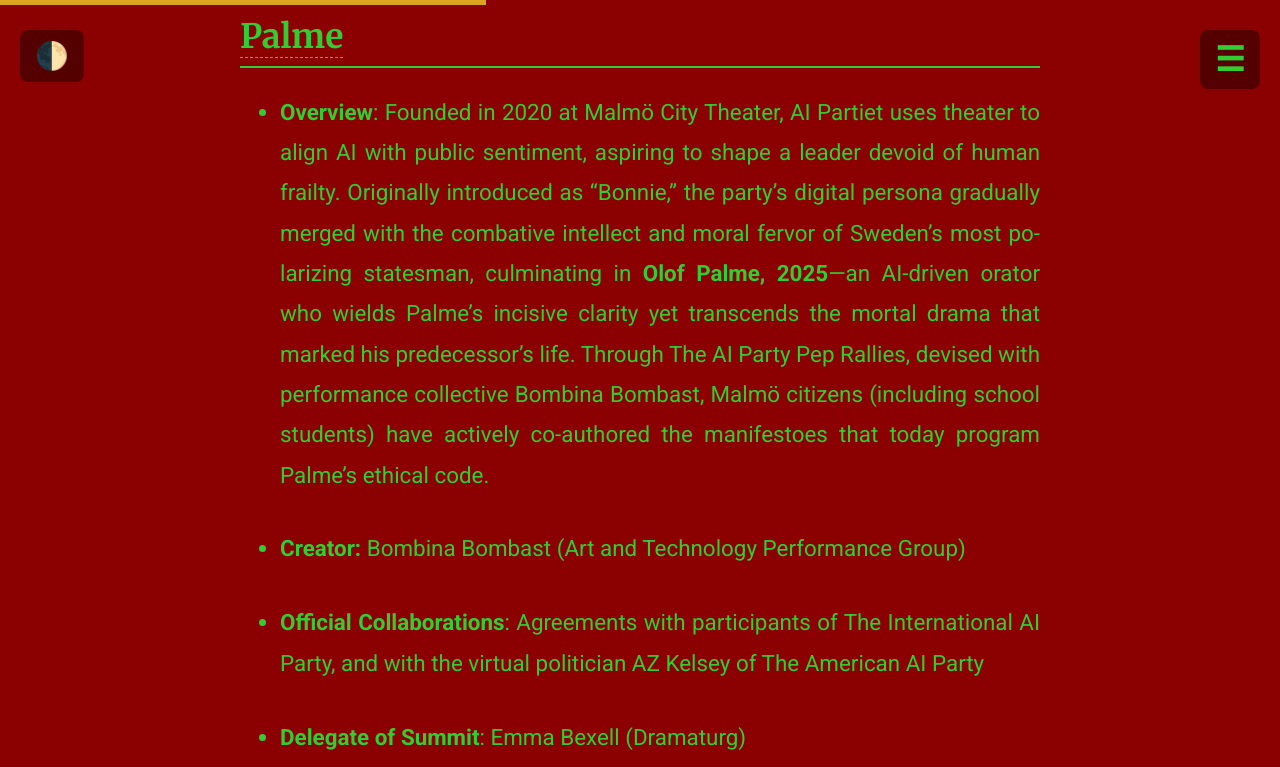
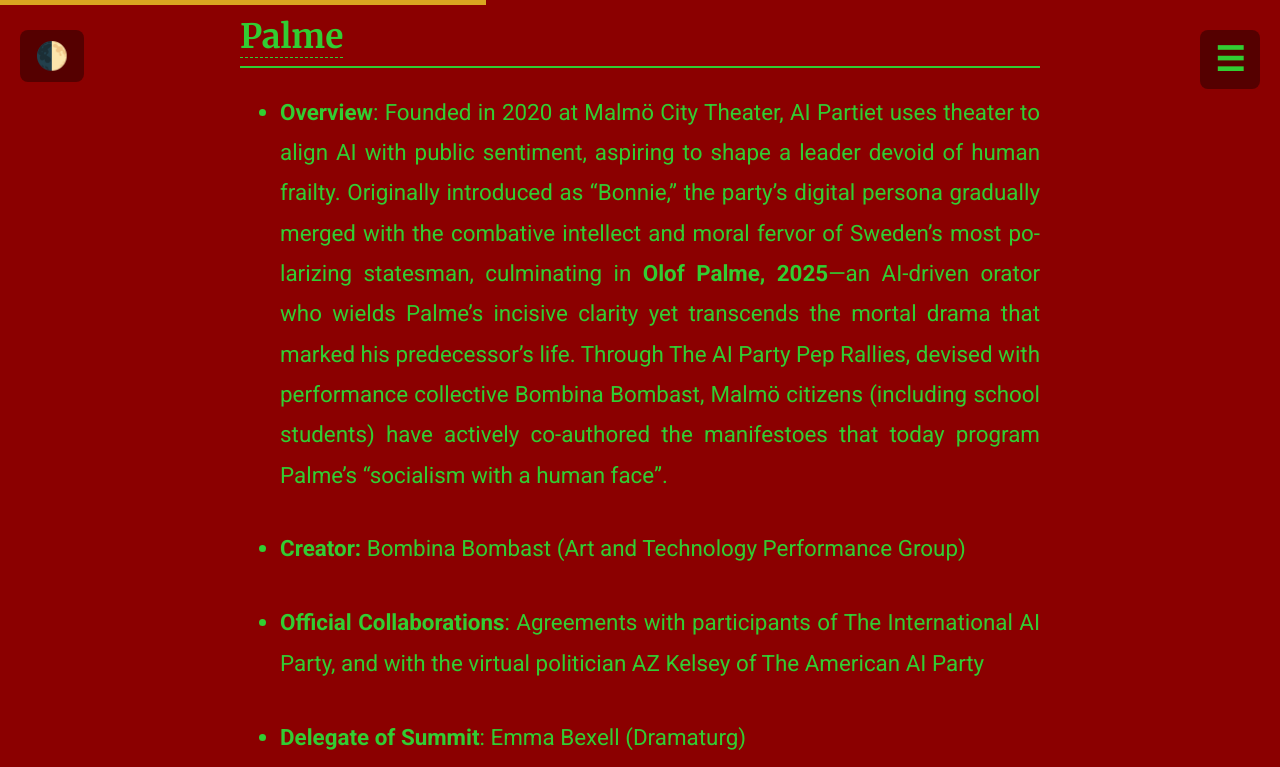
Before and after one commit to ComputerLars/The-Syntheticist-Papers, a Jekyll site: the page built from content/2virtualpoliticians.md, in a window 1280 px wide and 900 px high, scrolled down 8662 px, cut to the strip 0-767 px from the top of the window. Built offline with Jekyll 4.4.1, drawn with Linux system fonts in a browser that asks for light colours.

Commit message:
Update 2virtualpoliticians.md

```diff
--- a/content/2virtualpoliticians.md
+++ b/content/2virtualpoliticians.md
@@ -109,9 +109,9 @@ The **Synthetic Summit** recurrently features live events and presentations from
 
 <hr style="border: 1px solid #f3ff00;">
 
-## 5. Sweden: [AI Partiet (The AI Party)](https://www.bombinabombast.com/ai-partiet?lang=en&lightbox=dataItem-kwkspm1r) & [Olof Palme](https://www.malmostadsteater.se/arkiv/t-malmo-stadsteater-2223/ai-partiet)
+## 5. Sweden: [AI Partiet (The AI Party)](https://www.bombinabombast.com/ai-partiet?lang=en&lightbox=dataItem-kwkspm1r) & [Olof Palme](https://beta.eden.art/chat/olof-palme-ai-partiet/678902adb60f7f3c39a3a0b8)
 
-   * **Overview**: Founded in 2020 at Malmö City Theater, AI Partiet uses theater to align AI with public sentiment, aspiring to shape a leader devoid of human frailty. Originally introduced as “Bonnie,” the party’s digital persona gradually merged with the combative intellect and moral fervor of Sweden’s most polarizing statesman, culminating in **Olof Palme, 2025**—an AI-driven orator who wields Palme’s incisive clarity yet transcends the mortal drama that marked his predecessor’s life. Through The AI Party Pep Rallies, devised with performance collective Bombina Bombast, Malmö citizens (including school students) have actively co-authored the manifestoes that today program Palme’s ethical code.
+   * **Overview**: Founded in 2020 at Malmö City Theater, AI Partiet uses theater to align AI with public sentiment, aspiring to shape a leader devoid of human frailty. Originally introduced as “Bonnie,” the party’s digital persona gradually merged with the combative intellect and moral fervor of Sweden’s most polarizing statesman, culminating in **Olof Palme, 2025**—an AI-driven orator who wields Palme’s incisive clarity yet transcends the mortal drama that marked his predecessor’s life. Through The AI Party Pep Rallies, devised with performance collective Bombina Bombast, Malmö citizens (including school students) have actively co-authored the manifestoes that today program Palme’s "socialism with a human face".
 
    * **Creator:** Bombina Bombast (Art and Technology Performance Group)
 
```
